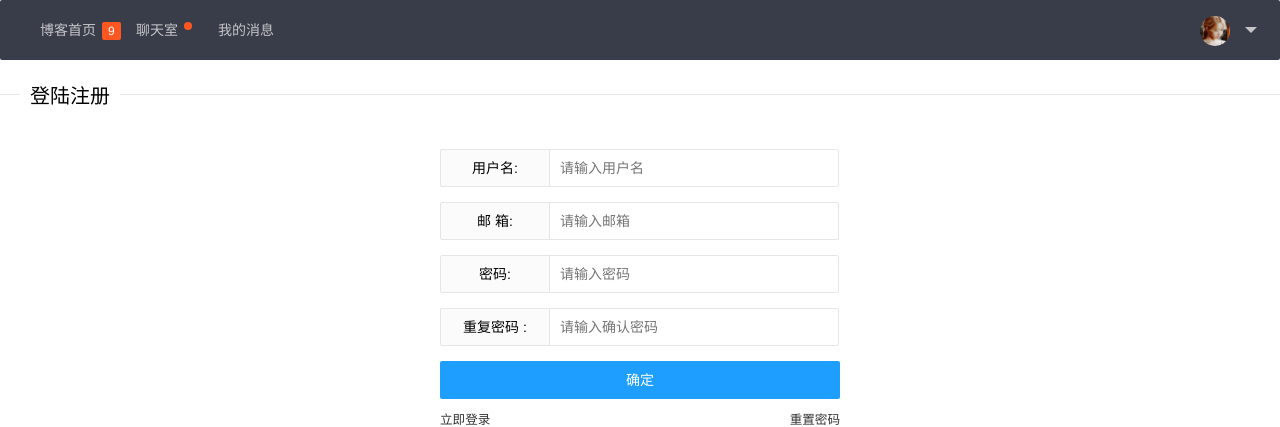
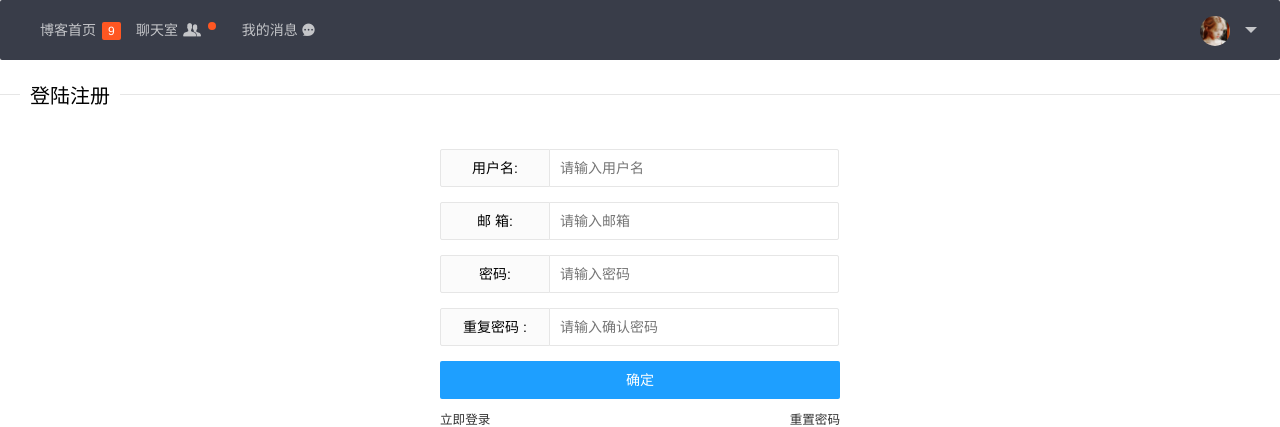
Before and after one commit to QGtiger/LightBlog, a Django app: page /account/register/ in a window 1280 px wide. Shown: the top 427 px of the page. Run offline with Django 3.2, Linux system fonts and the light colour scheme.

Commit message:
界面优化

```diff
--- a/article/views.py
+++ b/article/views.py
@@ -176,5 +176,5 @@ def like_article(request):
 
 
 # 404,505页面
-def page_not_found(request):
+def page_not_found(request, exception):
     return render(request, '404/error404.html', status=404)
--- a/templates/header.html
+++ b/templates/header.html
@@ -4,20 +4,20 @@
     <a href="{% url 'article:article_titles' %}">博客首页<span class="layui-badge">9</span></a>
   </li>
   <li class="layui-nav-item">
-    <a href="{% url 'chat:chat' %}">聊天室<span class="layui-badge-dot"></span></a>
+    <a href="{% url 'chat:chat' %}">聊天室  <i class="layui-icon layui-icon-group"></i><span class="layui-badge-dot"></span></a>
   </li>
   <li class="layui-nav-item">
-    <a href="{% url 'comment:message' %}">我的消息<span class="layui-badge read-comments-all" style="display:none"></span></a>
+    <a href="{% url 'comment:message' %}">我的消息  <i class="layui-icon layui-icon-reply-fill"></i><span class="layui-badge read-comments-all" style="display:none"></span></a>
   </li>
   <li class="layui-nav-item" lay-unselect="" style="float:right">
     <a href="javascript:;"><img id="avator" src="/media/avator/1554199336240.jpg" class="layui-nav-img avator">{{ request.user.username }}</a>
     <dl class="layui-nav-child">
         {% if request.user.username %}
-      <dd><a href="{% url 'account:my_information' %}">个人信息</a></dd>
-      <dd><a href="{% url 'account:edit_myself' %}">完善信息</a></dd>
-      <dd><a href="{% url 'account:account_setpassword' %}">修改密码</a></dd>
-      <dd><a href="{% url 'article:article_column' %}">后台管理</a></dd>
-      <dd><a href="{% url 'account:account_logout' %}">退出登录</a></dd>
+      <dd><a href="{% url 'account:my_information' %}"><i class="layui-icon layui-icon-username"></i>  个人信息</a></dd>
+      <dd><a href="{% url 'account:edit_myself' %}"><i class="layui-icon layui-icon-edit"></i>  完善信息</a></dd>
+      <dd><a href="{% url 'account:account_setpassword' %}"><i class="layui-icon layui-icon-password"></i>  修改密码</a></dd>
+      <dd><a href="{% url 'article:article_column' %}"><i class="layui-icon layui-icon-vercode"></i>  后台管理</a></dd>
+      <dd><a href="{% url 'account:account_logout' %}"><i class="layui-icon layui-icon-return"></i>  退出登录</a></dd>
         {% else %}
         <dd><a href="{% url 'account:account_login' %}">登录</a></dd>
         <dd><a href="{% url 'account:account_register' %}">注册</a></dd>
```
